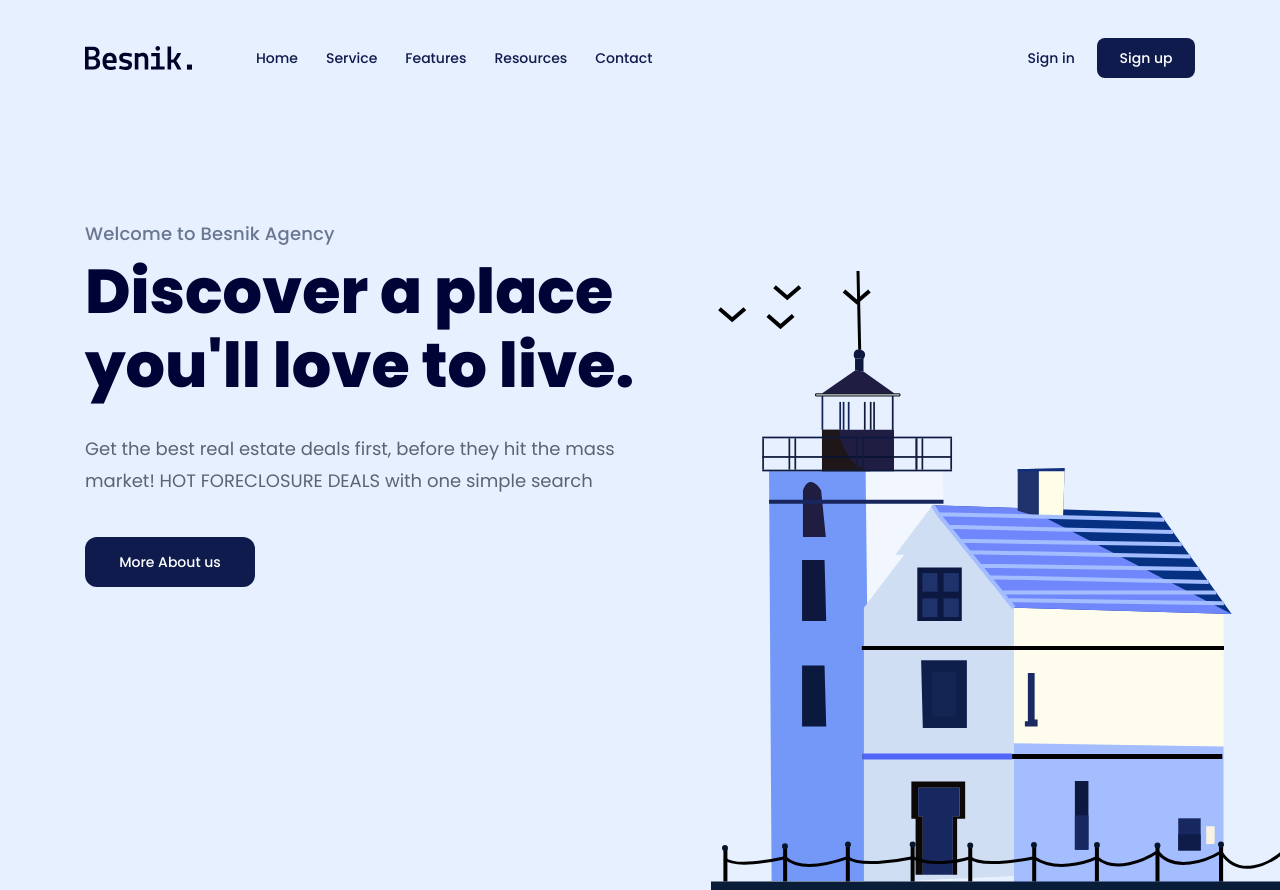
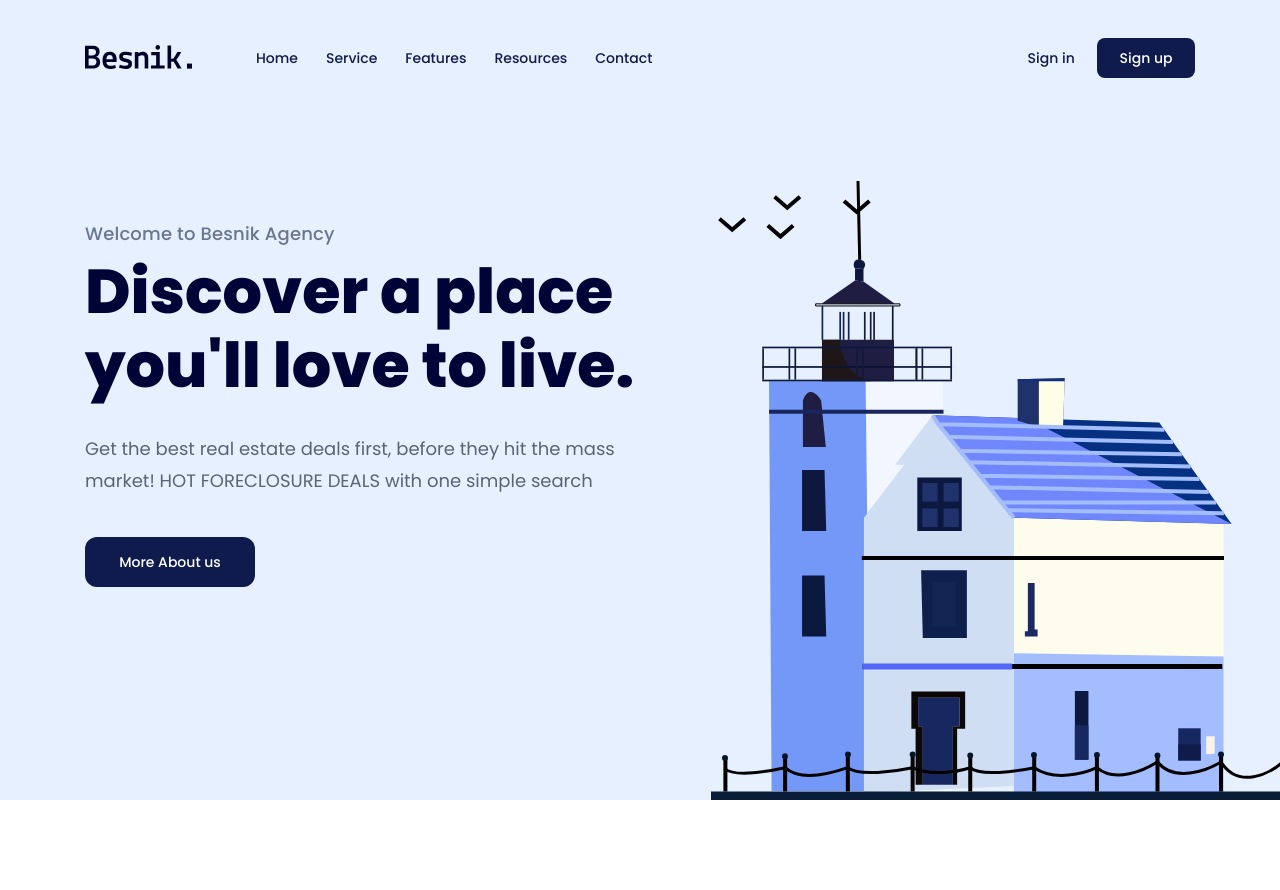
Before and after one commit to ductt7575/Besnik-Web, a plain HTML site: page index.html in a window 1280 px wide. Shown: the top 890 px of the page. Drawn offline with Linux system fonts and the light colour scheme.

Commit message:
Fix bug logo

```diff
--- a/asset/CSS/styles.css
+++ b/asset/CSS/styles.css
@@ -107,7 +107,7 @@ a {
     display: flex;
     flex-direction: column;
     background: #E6F0FF;
-    height: 100vh;
+    height: calc(100vh - 90px);
     position: relative;
 }
 
--- a/index.html
+++ b/index.html
@@ -21,7 +21,7 @@
             <div class="content">
                 <nav class="navbar">
                     <!-- Logo -->
-                    <img src="./asset/img/logo.svg" alt="besnik.">
+                    <a href="#!"><img src="./asset/img/logo.svg" alt="besnik."></a>
                     <!-- navbar -->
                     <ul>
                         <li><a href="#!">Home</a></li>
```
